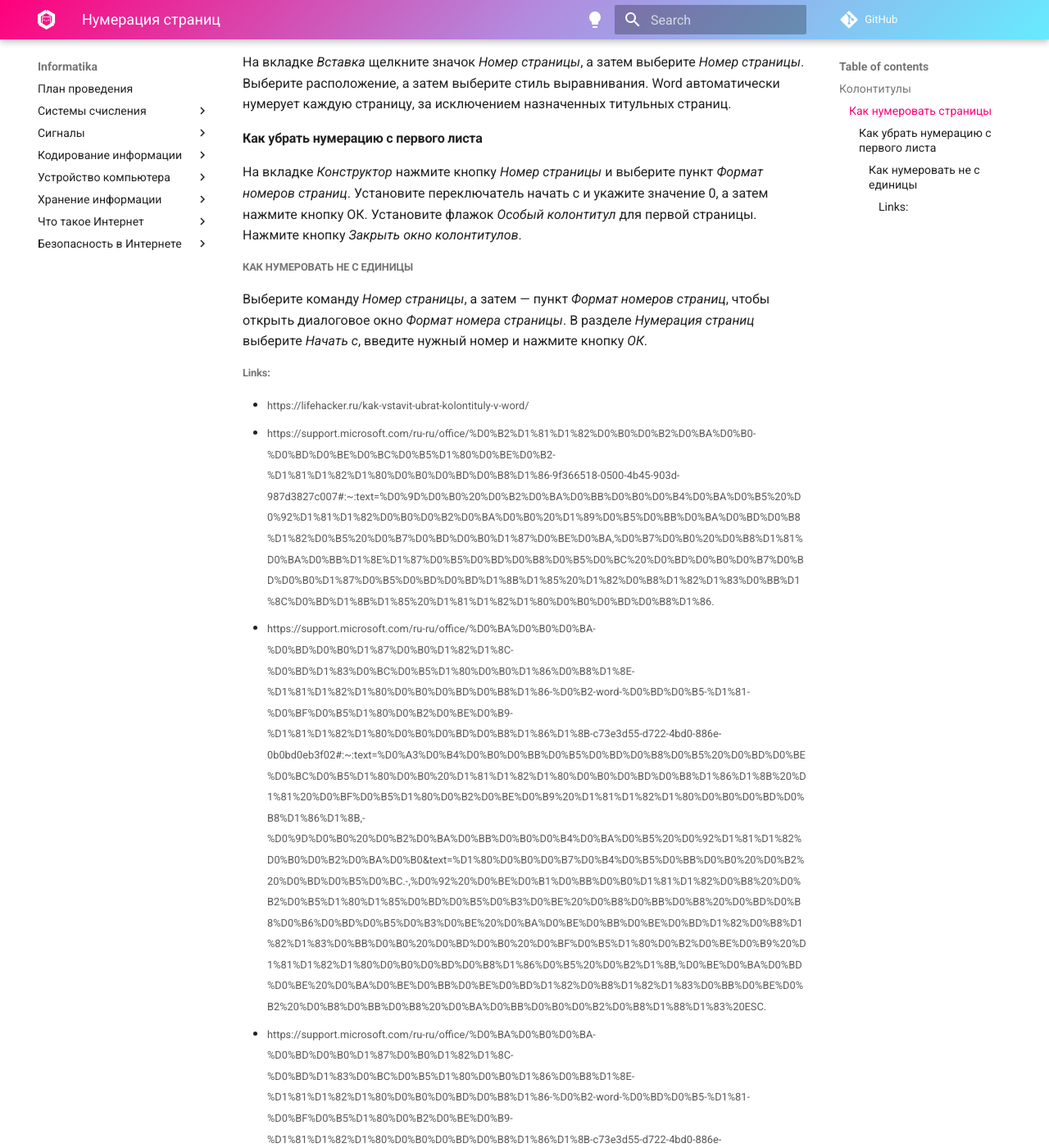
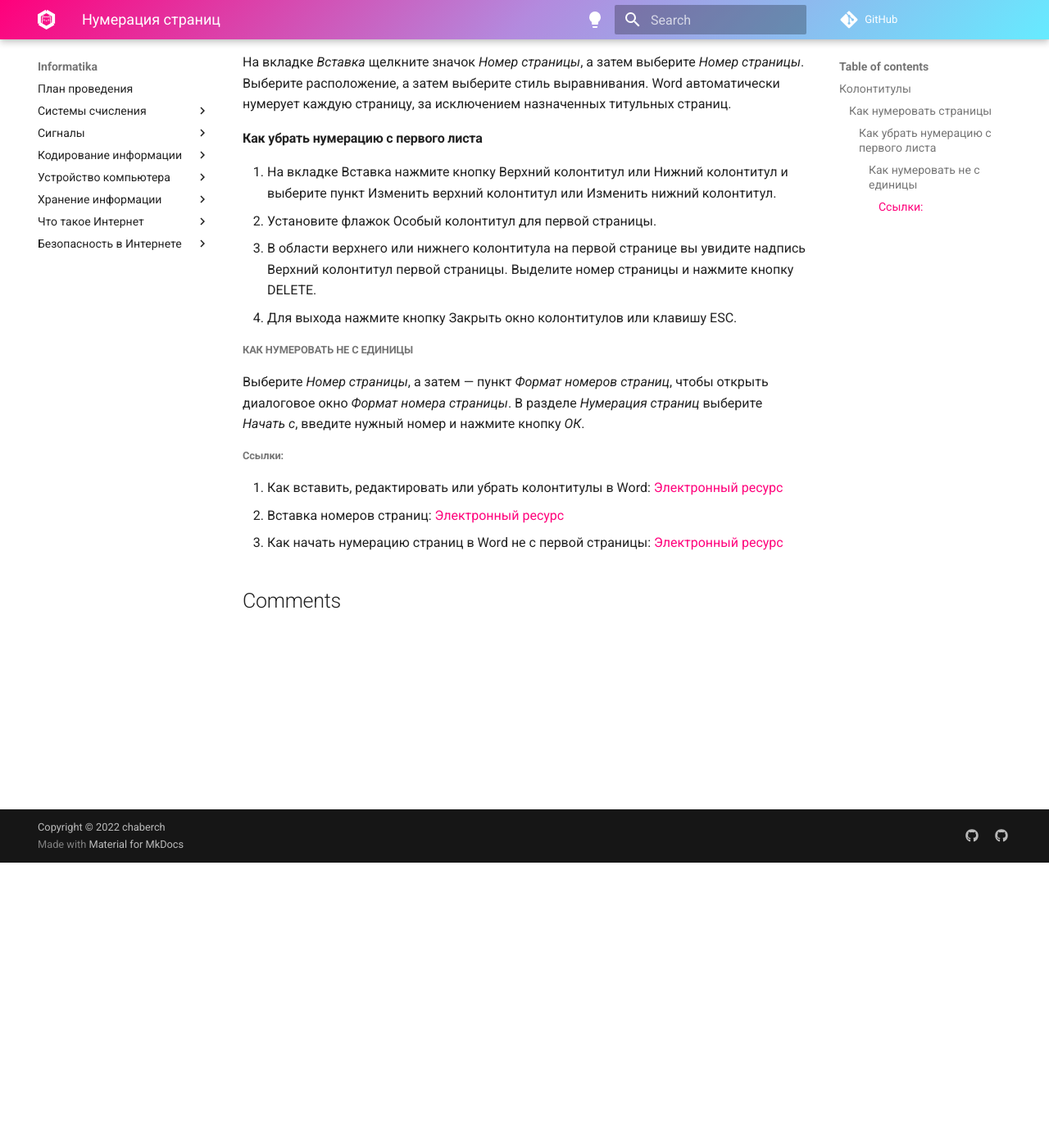
Before and after one commit to chabErch/Informatika, an MkDocs documentation site: the page built from docs/MS Word/Нумерация страниц.md, in a window 1280 px wide and 1400 px high, scrolled down 348 px. Shown: the whole window at 82% size. Built offline with MkDocs 1.6.1 and Material for MkDocs 9.7.7, drawn with Linux system fonts in a browser that asks for light colours; comment, search, counter and statistics services are not loaded; some of the changed text lies outside the part shown.

Commit message:
Update Нумерация страниц.md

```diff
--- a/docs/MS Word/Нумерация страниц.md
+++ b/docs/MS Word/Нумерация страниц.md
@@ -1,22 +1,30 @@
 # Нумерация страниц
 ## Колонтитулы
-Это специальные блоки, которые отображаются вверху или внизу на всех (или почти всех) страницах документа.
+Это специальные блоки, которые отображаются вверху или внизу на всех (или почти
+всех) страницах документа.
 В них можно добавлять, к примеру, имя автора, номера страниц или названия глав.
 Основная задача колонтитулов — помогать читателю ориентироваться в документе.
 ### Как нумеровать страницы
-На вкладке _Вставка_ щелкните значок _Номер страницы_, а затем выберите _Номер страницы_.
+На вкладке _Вставка_ щелкните значок _Номер страницы_, а затем выберите
+_Номер страницы_.
 Выберите расположение, а затем выберите стиль выравнивания.
-Word автоматически нумерует каждую страницу, за исключением назначенных титульных страниц.
+Word автоматически нумерует каждую страницу, за исключением назначенных
+титульных страниц.
 #### Как убрать нумерацию с первого листа
-На вкладке _Конструктор_ нажмите кнопку _Номер страницы_ и выберите пункт _Формат номеров страниц_.
-Установите переключатель начать с и укажите значение 0, а затем нажмите кнопку ОК.
-Установите флажок _Особый колонтитул_ для первой страницы.
-Нажмите кнопку _Закрыть окно колонтитулов_.
+1. На вкладке Вставка нажмите кнопку Верхний колонтитул или Нижний колонтитул
+    и выберите пункт Изменить верхний колонтитул или Изменить нижний колонтитул.
+2. Установите флажок Особый колонтитул для первой страницы.
+3. В области верхнего или нижнего колонтитула на первой странице вы увидите
+    надпись Верхний колонтитул первой страницы. Выделите номер страницы
+    и нажмите кнопку DELETE.
+4. Для выхода нажмите кнопку Закрыть окно колонтитулов или клавишу ESC.
+
 ##### Как нумеровать не с единицы
- Выберите команду _Номер страницы_, а затем — пункт _Формат номеров страниц_, чтобы открыть диалоговое окно _Формат номера страницы_.
- В разделе _Нумерация страниц_ выберите _Начать с_, введите нужный номер и нажмите кнопку _ОК_.
-###### Links:
- * <small>https://lifehacker.ru/kak-vstavit-ubrat-kolontituly-v-word/</small>
- * <small>https://support.microsoft.com/ru-ru/office/%D0%B2%D1%81%D1%82%D0%B0%D0%B2%D0%BA%D0%B0-%D0%BD%D0%BE%D0%BC%D0%B5%D1%80%D0%BE%D0%B2-%D1%81%D1%82%D1%80%D0%B0%D0%BD%D0%B8%D1%86-9f366518-0500-4b45-903d-987d3827c007#:~:text=%D0%9D%D0%B0%20%D0%B2%D0%BA%D0%BB%D0%B0%D0%B4%D0%BA%D0%B5%20%D0%92%D1%81%D1%82%D0%B0%D0%B2%D0%BA%D0%B0%20%D1%89%D0%B5%D0%BB%D0%BA%D0%BD%D0%B8%D1%82%D0%B5%20%D0%B7%D0%BD%D0%B0%D1%87%D0%BE%D0%BA,%D0%B7%D0%B0%20%D0%B8%D1%81%D0%BA%D0%BB%D1%8E%D1%87%D0%B5%D0%BD%D0%B8%D0%B5%D0%BC%20%D0%BD%D0%B0%D0%B7%D0%BD%D0%B0%D1%87%D0%B5%D0%BD%D0%BD%D1%8B%D1%85%20%D1%82%D0%B8%D1%82%D1%83%D0%BB%D1%8C%D0%BD%D1%8B%D1%85%20%D1%81%D1%82%D1%80%D0%B0%D0%BD%D0%B8%D1%86.</small>
- * <small>https://support.microsoft.com/ru-ru/office/%D0%BA%D0%B0%D0%BA-%D0%BD%D0%B0%D1%87%D0%B0%D1%82%D1%8C-%D0%BD%D1%83%D0%BC%D0%B5%D1%80%D0%B0%D1%86%D0%B8%D1%8E-%D1%81%D1%82%D1%80%D0%B0%D0%BD%D0%B8%D1%86-%D0%B2-word-%D0%BD%D0%B5-%D1%81-%D0%BF%D0%B5%D1%80%D0%B2%D0%BE%D0%B9-%D1%81%D1%82%D1%80%D0%B0%D0%BD%D0%B8%D1%86%D1%8B-c73e3d55-d722-4bd0-886e-0b0bd0eb3f02#:~:text=%D0%A3%D0%B4%D0%B0%D0%BB%D0%B5%D0%BD%D0%B8%D0%B5%20%D0%BD%D0%BE%D0%BC%D0%B5%D1%80%D0%B0%20%D1%81%D1%82%D1%80%D0%B0%D0%BD%D0%B8%D1%86%D1%8B%20%D1%81%20%D0%BF%D0%B5%D1%80%D0%B2%D0%BE%D0%B9%20%D1%81%D1%82%D1%80%D0%B0%D0%BD%D0%B8%D1%86%D1%8B,-%D0%9D%D0%B0%20%D0%B2%D0%BA%D0%BB%D0%B0%D0%B4%D0%BA%D0%B5%20%D0%92%D1%81%D1%82%D0%B0%D0%B2%D0%BA%D0%B0&text=%D1%80%D0%B0%D0%B7%D0%B4%D0%B5%D0%BB%D0%B0%20%D0%B2%20%D0%BD%D0%B5%D0%BC.-,%D0%92%20%D0%BE%D0%B1%D0%BB%D0%B0%D1%81%D1%82%D0%B8%20%D0%B2%D0%B5%D1%80%D1%85%D0%BD%D0%B5%D0%B3%D0%BE%20%D0%B8%D0%BB%D0%B8%20%D0%BD%D0%B8%D0%B6%D0%BD%D0%B5%D0%B3%D0%BE%20%D0%BA%D0%BE%D0%BB%D0%BE%D0%BD%D1%82%D0%B8%D1%82%D1%83%D0%BB%D0%B0%20%D0%BD%D0%B0%20%D0%BF%D0%B5%D1%80%D0%B2%D0%BE%D0%B9%20%D1%81%D1%82%D1%80%D0%B0%D0%BD%D0%B8%D1%86%D0%B5%20%D0%B2%D1%8B,%D0%BE%D0%BA%D0%BD%D0%BE%20%D0%BA%D0%BE%D0%BB%D0%BE%D0%BD%D1%82%D0%B8%D1%82%D1%83%D0%BB%D0%BE%D0%B2%20%D0%B8%D0%BB%D0%B8%20%D0%BA%D0%BB%D0%B0%D0%B2%D0%B8%D1%88%D1%83%20ESC.</small>
- * <small>https://support.microsoft.com/ru-ru/office/%D0%BA%D0%B0%D0%BA-%D0%BD%D0%B0%D1%87%D0%B0%D1%82%D1%8C-%D0%BD%D1%83%D0%BC%D0%B5%D1%80%D0%B0%D1%86%D0%B8%D1%8E-%D1%81%D1%82%D1%80%D0%B0%D0%BD%D0%B8%D1%86-%D0%B2-word-%D0%BD%D0%B5-%D1%81-%D0%BF%D0%B5%D1%80%D0%B2%D0%BE%D0%B9-%D1%81%D1%82%D1%80%D0%B0%D0%BD%D0%B8%D1%86%D1%8B-c73e3d55-d722-4bd0-886e-0b0bd0eb3f02#:~:text=%D0%92%D1%8B%D0%B1%D0%B5%D1%80%D0%B8%D1%82%D0%B5%20%D0%92%D1%81%D1%82%D0%B0%D0%B2%D0%BA%D0%B0%20%3E%20%D0%9A%D0%BE%D0%BB%D0%BE%D0%BD%D1%82%D0%B8%D1%82%D1%83%D0%BB%D1%8B.,%2C%20%D0%B2%D1%8B%D0%B1%D0%B5%D1%80%D0%B8%D1%82%D0%B5%20%D0%92%D0%B8%D0%B4%20%3E%20%D0%A0%D0%B5%D0%B6%D0%B8%D0%BC%20%D1%87%D1%82%D0%B5%D0%BD%D0%B8%D1%8F.</small>
+ Выберите _Номер страницы_, а затем — пункт _Формат номеров страниц_,
+ чтобы открыть диалоговое окно _Формат номера страницы_.
+ В разделе _Нумерация страниц_ выберите _Начать с_, введите нужный номер и
+ нажмите кнопку _ОК_.
+###### Ссылки:
+1. Как вставить, редактировать или убрать колонтитулы в Word: [Электронный ресурс](https://lifehacker.ru/kak-vstavit-ubrat-kolontituly-v-word/)
+2. Вставка номеров страниц: [Электронный ресурс](https://support.microsoft.com/ru-ru/office/%D0%B2%D1%81%D1%82%D0%B0%D0%B2%D0%BA%D0%B0-%D0%BD%D0%BE%D0%BC%D0%B5%D1%80%D0%BE%D0%B2-%D1%81%D1%82%D1%80%D0%B0%D0%BD%D0%B8%D1%86-9f366518-0500-4b45-903d-987d3827c007#:~:text=%D0%9D%D0%B0%20%D0%B2%D0%BA%D0%BB%D0%B0%D0%B4%D0%BA%D0%B5%20%D0%92%D1%81%D1%82%D0%B0%D0%B2%D0%BA%D0%B0%20%D1%89%D0%B5%D0%BB%D0%BA%D0%BD%D0%B8%D1%82%D0%B5%20%D0%B7%D0%BD%D0%B0%D1%87%D0%BE%D0%BA,%D0%B7%D0%B0%20%D0%B8%D1%81%D0%BA%D0%BB%D1%8E%D1%87%D0%B5%D0%BD%D0%B8%D0%B5%D0%BC%20%D0%BD%D0%B0%D0%B7%D0%BD%D0%B0%D1%87%D0%B5%D0%BD%D0%BD%D1%8B%D1%85%20%D1%82%D0%B8%D1%82%D1%83%D0%BB%D1%8C%D0%BD%D1%8B%D1%85%20%D1%81%D1%82%D1%80%D0%B0%D0%BD%D0%B8%D1%86.)
+3. Как начать нумерацию страниц в Word не с первой страницы: [Электронный ресурс](https://support.microsoft.com/ru-ru/office/%D0%BA%D0%B0%D0%BA-%D0%BD%D0%B0%D1%87%D0%B0%D1%82%D1%8C-%D0%BD%D1%83%D0%BC%D0%B5%D1%80%D0%B0%D1%86%D0%B8%D1%8E-%D1%81%D1%82%D1%80%D0%B0%D0%BD%D0%B8%D1%86-%D0%B2-word-%D0%BD%D0%B5-%D1%81-%D0%BF%D0%B5%D1%80%D0%B2%D0%BE%D0%B9-%D1%81%D1%82%D1%80%D0%B0%D0%BD%D0%B8%D1%86%D1%8B-c73e3d55-d722-4bd0-886e-0b0bd0eb3f02#:~:text=%D0%A3%D0%B4%D0%B0%D0%BB%D0%B5%D0%BD%D0%B8%D0%B5%20%D0%BD%D0%BE%D0%BC%D0%B5%D1%80%D0%B0%20%D1%81%D1%82%D1%80%D0%B0%D0%BD%D0%B8%D1%86%D1%8B%20%D1%81%20%D0%BF%D0%B5%D1%80%D0%B2%D0%BE%D0%B9%20%D1%81%D1%82%D1%80%D0%B0%D0%BD%D0%B8%D1%86%D1%8B,-%D0%9D%D0%B0%20%D0%B2%D0%BA%D0%BB%D0%B0%D0%B4%D0%BA%D0%B5%20%D0%92%D1%81%D1%82%D0%B0%D0%B2%D0%BA%D0%B0&text=%D1%80%D0%B0%D0%B7%D0%B4%D0%B5%D0%BB%D0%B0%20%D0%B2%20%D0%BD%D0%B5%D0%BC.-,%D0%92%20%D0%BE%D0%B1%D0%BB%D0%B0%D1%81%D1%82%D0%B8%20%D0%B2%D0%B5%D1%80%D1%85%D0%BD%D0%B5%D0%B3%D0%BE%20%D0%B8%D0%BB%D0%B8%20%D0%BD%D0%B8%D0%B6%D0%BD%D0%B5%D0%B3%D0%BE%20%D0%BA%D0%BE%D0%BB%D0%BE%D0%BD%D1%82%D0%B8%D1%82%D1%83%D0%BB%D0%B0%20%D0%BD%D0%B0%20%D0%BF%D0%B5%D1%80%D0%B2%D0%BE%D0%B9%20%D1%81%D1%82%D1%80%D0%B0%D0%BD%D0%B8%D1%86%D0%B5%20%D0%B2%D1%8B,%D0%BE%D0%BA%D0%BD%D0%BE%20%D0%BA%D0%BE%D0%BB%D0%BE%D0%BD%D1%82%D0%B8%D1%82%D1%83%D0%BB%D0%BE%D0%B2%20%D0%B8%D0%BB%D0%B8%20%D0%BA%D0%BB%D0%B0%D0%B2%D0%B8%D1%88%D1%83%20ESC.)
```
